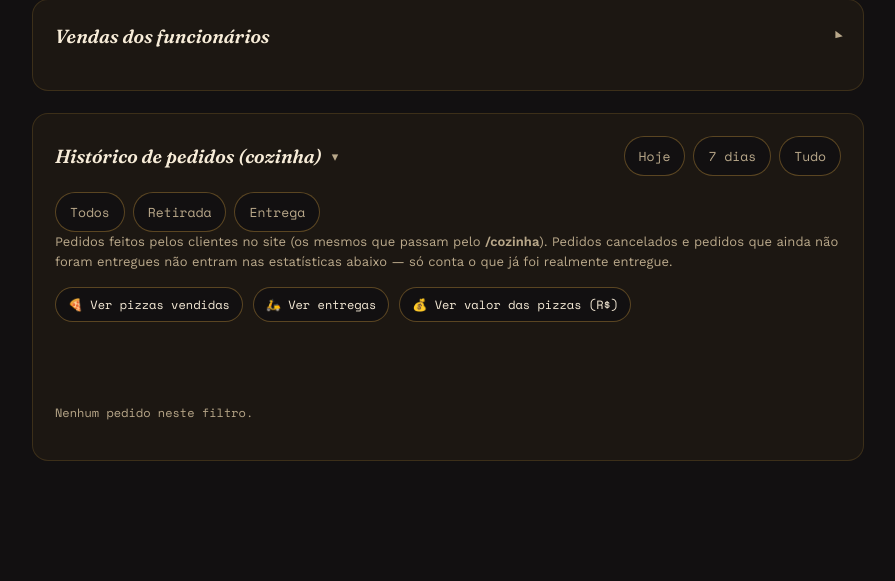
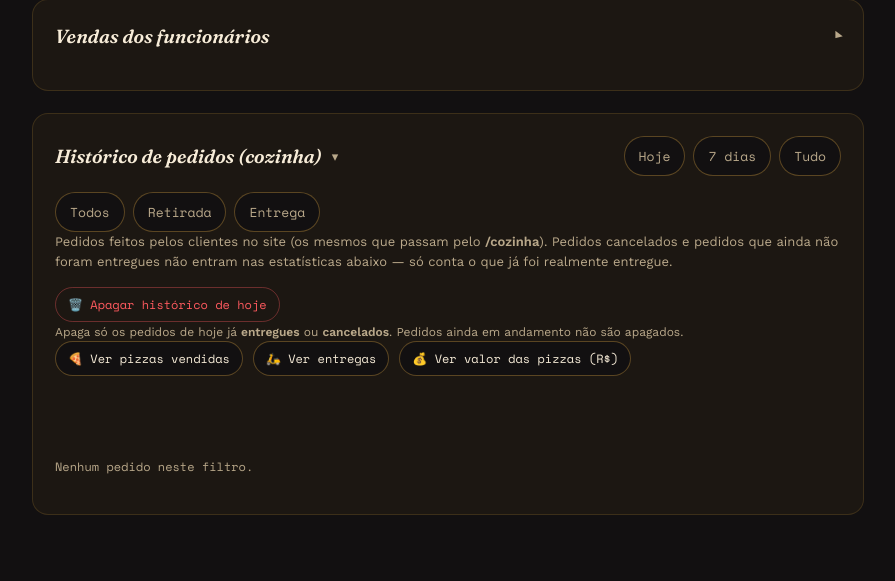
Before and after one commit to Alons078/proyecto-pizzaria-site-web, a Flask app: page /admin in a window 1280 px wide. Shown: the part 4935-5516 px from the top of the page, without its empty margins (192-1087 px from the left). Before the commit the page ends 5396 px from the top, so only its background shows below. Run offline with Flask 3, Linux system fonts and the light colour scheme; the visitor is signed in with stand-in values (Sample User, id 1); data comes from the database, SQL or seed files in the repository; data that the repository does not hold is empty.

Commit message:
Add files via upload

```diff
--- a/templates/admin.html
+++ b/templates/admin.html
@@ -217,6 +217,8 @@
       <button type="button" data-delivery="Entrega (delivery)">Entrega</button>
     </div>
     <p class="login-sub">Pedidos feitos pelos clientes no site (os mesmos que passam pelo <strong>/cozinha</strong>). Pedidos cancelados e pedidos que ainda não foram entregues não entram nas estatísticas abaixo — só conta o que já foi realmente entregue.</p>
+    <button type="button" class="delete-item-btn" id="pedidos-limpar-hoje-btn">🗑️ Apagar histórico de hoje</button>
+    <p class="field-hint">Apaga só os pedidos de hoje já <strong>entregues</strong> ou <strong>cancelados</strong>. Pedidos ainda em andamento não são apagados.</p>
     <div class="pedidos-stats-btns">
       <button type="button" class="add-item-btn" id="pedidos-pizzas-btn">🍕 Ver pizzas vendidas</button>
       <button type="button" class="add-item-btn" id="pedidos-entregas-btn">🛵 Ver entregas</button>
```
